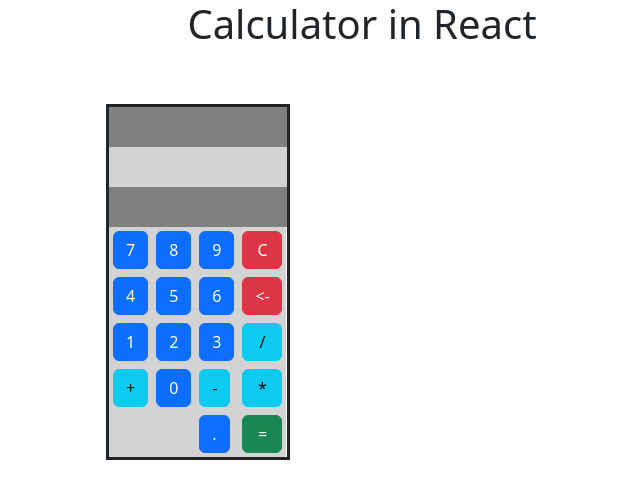
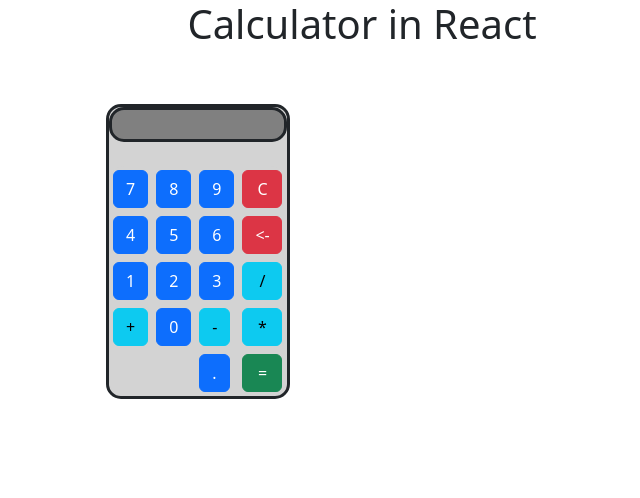
Before and after one commit to Jari1980/ReactCalculator, a React (Vite) app in the folder calculator/: page / in a window 1280 px wide. Shown: the top 498 px of the page, without its empty margins (278-918 px from the left). Built offline with nearby package versions, Linux system fonts and the light colour scheme.

Commit message:
added display state and only showing this in calculator, rounded borders

```diff
--- a/calculator/src/App.jsx
+++ b/calculator/src/App.jsx
@@ -3,8 +3,9 @@ import { useState } from "react";
 
 export default function App() {
   const [value, setValue] = useState("");
-  const [finalValue, setFinalValue] = useState("")
+  const [finalValue, setFinalValue] = useState("");
   const [operand, setOperand] = useState("");
+  const [display, setDisplay] = useState("");
 
   const handleClickNum = (event) => {
     if(operand == ""){
@@ -12,40 +13,47 @@ export default function App() {
     }
     const newNum = value.concat(event.target.value)
     setValue(newNum)
+    setDisplay(newNum)
   }
 
   const handlePluss = () => {
     setFinalValue(value)
     setOperand("Pluss")
     setValue("")
+    setDisplay("+")
   }
 
   const handleMinus = () => {
     setOperand("Minus")
     setFinalValue(value)
     setValue("")
+    setDisplay("-")
   }
 
   const handleMultiplication = () => {
     setFinalValue(value)
     setOperand("Muliply")
     setValue("")
+    setDisplay("*")
   }
 
   const handleDivision = () => {
     setFinalValue(value)
     setOperand("Divide")
     setValue("")
+    setDisplay("/")
   }
 
   const handleBack = () => {
     setValue(value.substring(0, value.length - 1))
+    setDisplay(value.substring(0, value.length - 1))
   }
 
   const handleReset = () => {
     setValue("")
     setOperand("")
     setFinalValue("")
+    setDisplay("")
   }
 
   const handleResult = () => {
@@ -53,21 +61,25 @@ export default function App() {
       setFinalValue((parseFloat(finalValue) + parseFloat(value)))
       setOperand("")
       setValue("")
+      setDisplay((parseFloat(finalValue) + parseFloat(value)))
     }
     if(operand == "Minus"){
       setFinalValue((parseFloat(finalValue) - parseFloat(value)))
       setOperand("")
       setValue("")
+      setDisplay((parseFloat(finalValue) - parseFloat(value)))
     }
     if(operand == "Muliply"){
       setFinalValue((parseFloat(finalValue) * parseFloat(value)))
       setOperand("")
       setValue("")
+      setDisplay((parseFloat(finalValue) * parseFloat(value)))
     }
     if(operand == "Divide"){
       setFinalValue((parseFloat(finalValue) / parseFloat(value)))
       setOperand("")
       setValue("")
+      setDisplay((parseFloat(finalValue) / parseFloat(value)))
     }
   }
 
@@ -77,17 +89,13 @@ export default function App() {
         <h1 style={{textAlign:"center"}}>Calculator in React</h1>
         <br />
         <br />
-        <div style={{position:"absolute", left:"30%", borderStyle: "solid"}}>
-        <div style={{backgroundColor:"gray", width:178, height:40}}>
-            <b>{finalValue}</b>
+        <div style={{position:"absolute", backgroundColor:"lightgray", left:"30%", borderStyle: "solid", borderRadius:15}}>
+
+        <div style={{backgroundColor:"gray", width:178, height:35, borderStyle: "solid", paddingLeft:10, borderRadius:15}}>
+            <b>{display}</b>
             </div>
-            <div style={{backgroundColor:"lightgrey", width:178, height:40}}>
-            <b>{operand}</b>
-            </div>
-        <div style={{backgroundColor:"gray", width:178, height:40}}>
-            <b>{value}</b>
-            </div>
-        <table className="table-sm table-borderless" style={{backgroundColor:"lightgrey"}}>
+            <br></br>
+        <table className="table-sm table-borderless" style={{backgroundColor:"lightgrey", borderRadius:15}}>
             <tbody>
               <tr>
                 <td>
```
